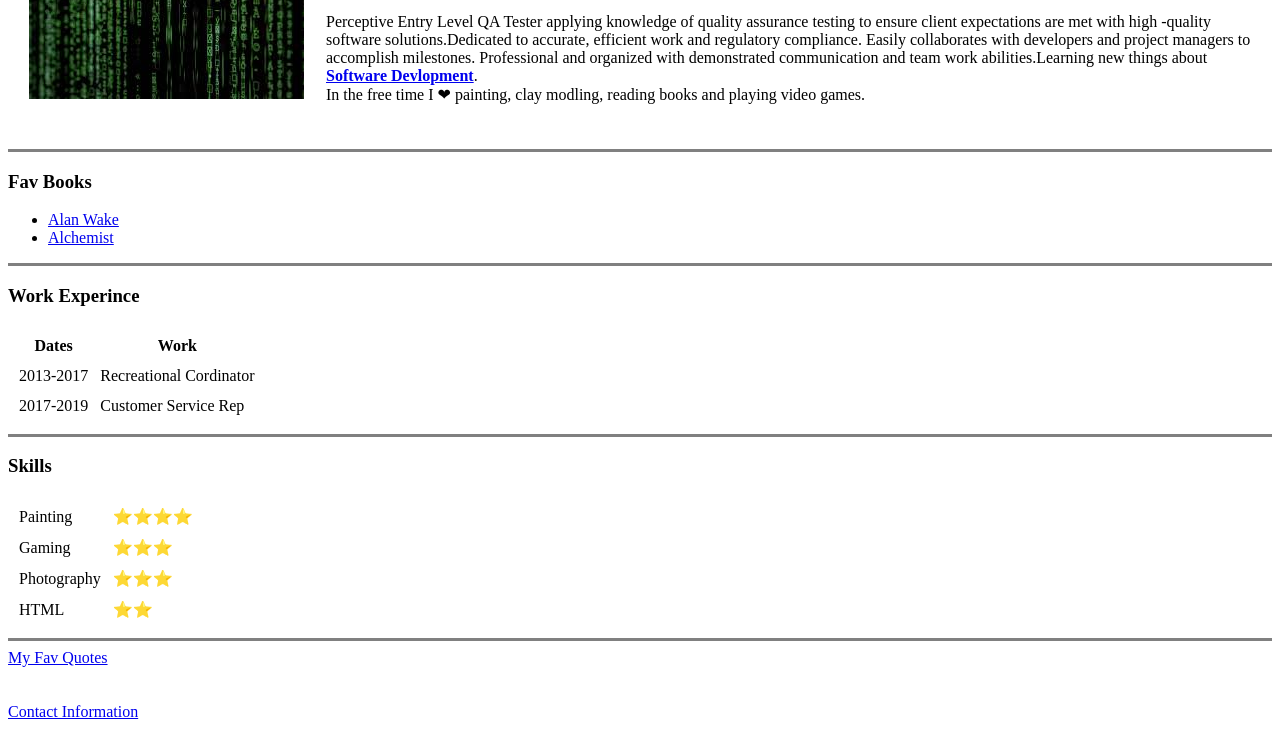
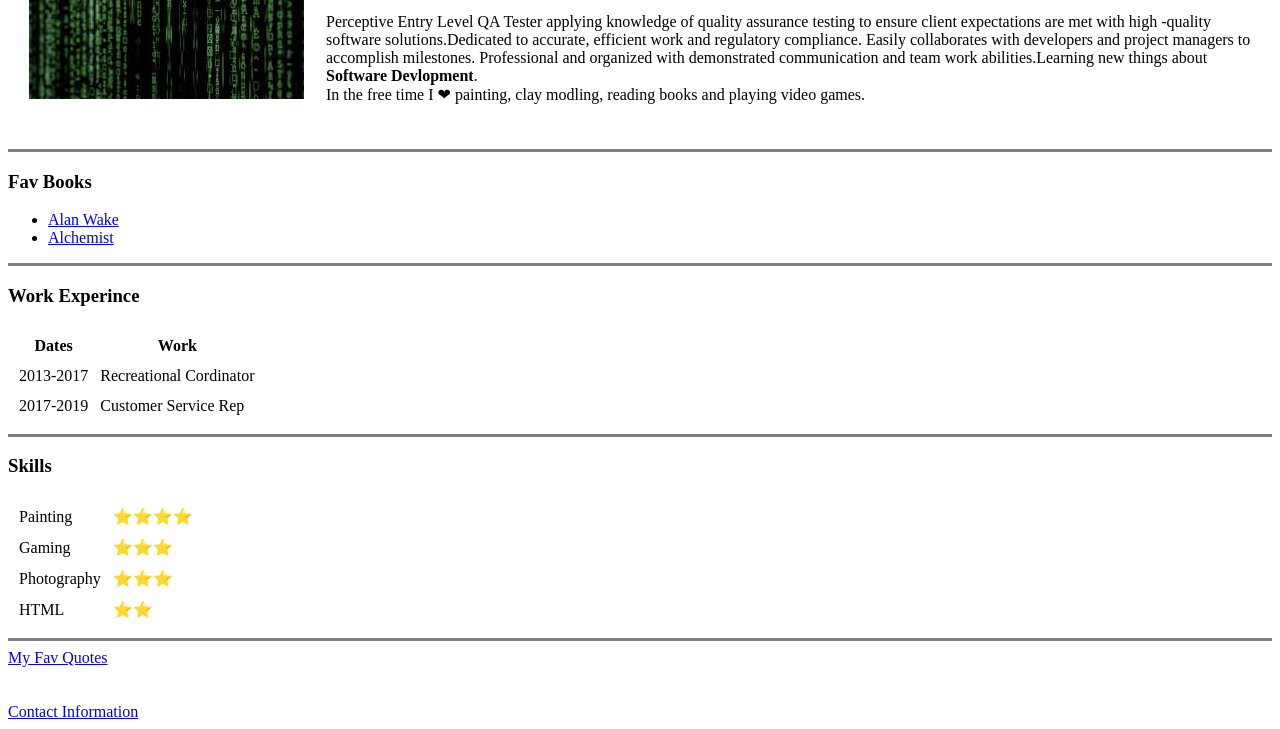
Before and after one commit to hrv33/cv, a plain HTML site: page index.html in a window 1280 px wide. Shown: the part 130-859 px from the top of the page. Drawn offline with Linux system fonts and the light colour scheme.

Commit message:
Update index.html

```diff
--- a/index.html
+++ b/index.html
@@ -18,7 +18,7 @@
             This is a <strong>Test Site</strong>
           </em></p>
         <p>
-          Perceptive Entry Level QA Tester applying knowledge of quality assurance testing to ensure client expectations are met with high -quality software solutions.Dedicated to accurate, efficient work and regulatory compliance. Easily collaborates with developers and project managers to accomplish milestones. Professional and organized with demonstrated communication and team work abilities.Learning new things about <strong><a href="https://www.ibm.com/topics/software-development">Software Devlopment</a></strong>.
+          Perceptive Entry Level QA Tester applying knowledge of quality assurance testing to ensure client expectations are met with high -quality software solutions.Dedicated to accurate, efficient work and regulatory compliance. Easily collaborates with developers and project managers to accomplish milestones. Professional and organized with demonstrated communication and team work abilities.Learning new things about <strong>Software Devlopment</strong>.
       <br>
           In the free time I ❤ painting, clay modling, reading books and playing video games.
         </p>
```
